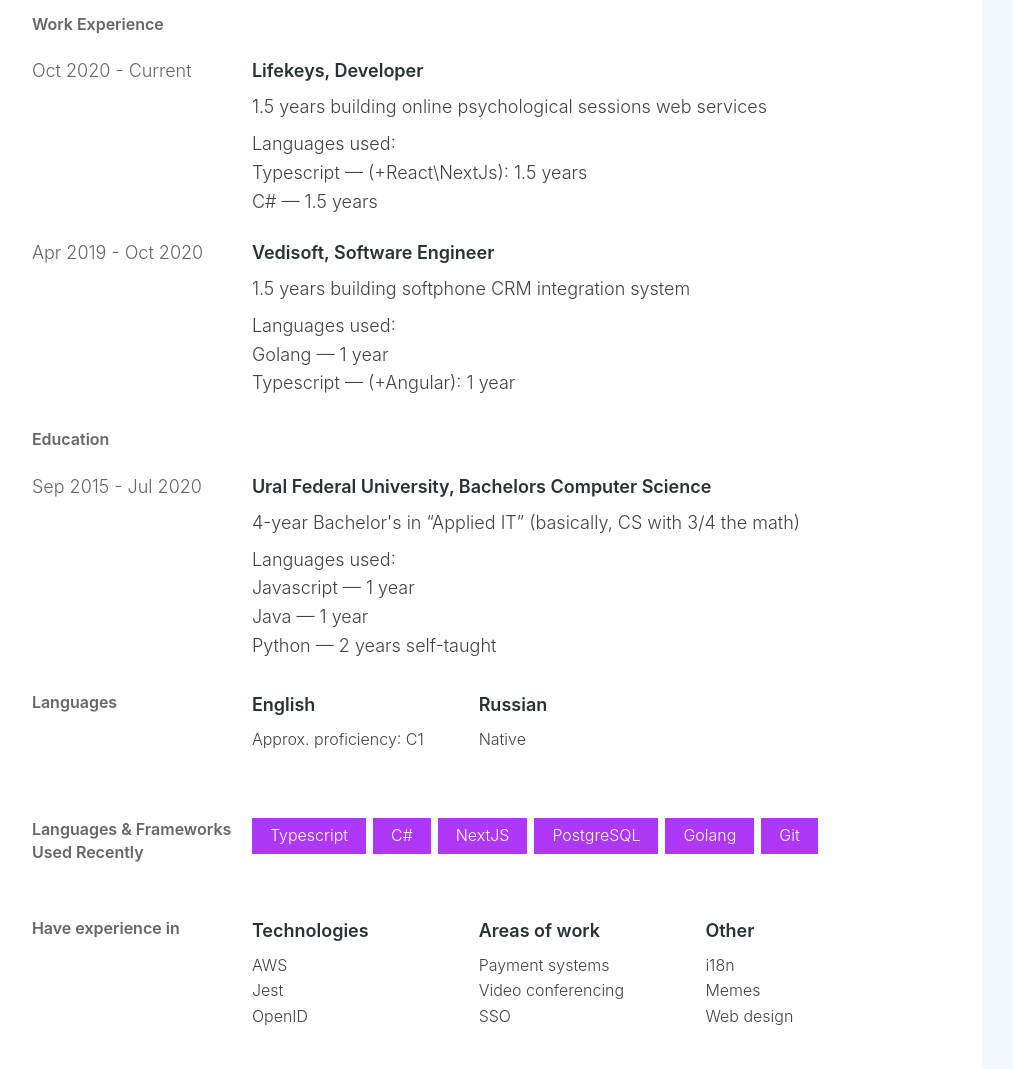
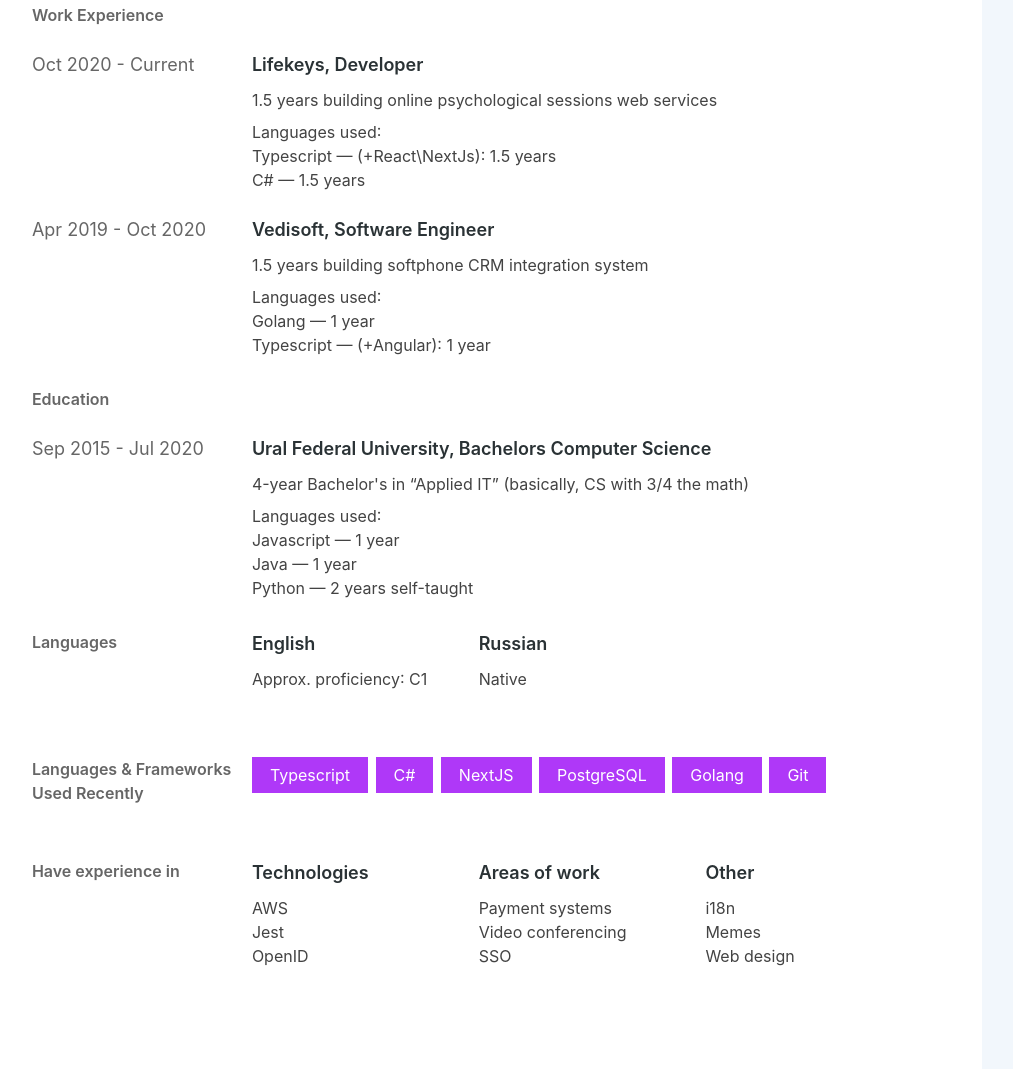
Before and after one commit to MonstraG/js-shelf, a website: page CV/CV.html in a window 1280 px wide. Shown: the part 309-1378 px from the top of the page, without its empty margins (18-1031 px from the left). Drawn offline with Linux system fonts and the light colour scheme; a web font is replaced by a local one.

Commit message:
cv cleanup pt 5

```diff
--- a/CV/CV.html
+++ b/CV/CV.html
@@ -71,6 +71,8 @@
 			html,
 			body {
 				width: 1000px;
+				max-height: calc(297 * 1000px / 210);
+				overflow: hidden;
 			}
 
 			* {
@@ -83,7 +85,7 @@
 					"Oxygen", "Ubuntu", "Cantarell", "Fira Sans", "Droid Sans", "Helvetica Neue",
 					sans-serif;
 				color: #000;
-				font-size: 14px;
+				font-size: 16px;
 				font-weight: 400;
 				line-height: 1.5;
 				background-color: #f2f7fc;
@@ -95,13 +97,22 @@
 				font-kerning: normal;
 			}
 
+			h1,
+			h2,
+			h3,
+			h4,
+			h5,
+			h6 {
+				font-weight: 600;
+			}
+
 			.paper {
-				background-color: #ffffff;
+				background-color: #fff;
 				padding: 1.9cm 1.32cm 3.67cm;
 			}
 
 			.header {
-				margin-bottom: 48px;
+				margin-bottom: 40px;
 			}
 
 			.contactWrapper {
@@ -128,11 +139,15 @@
 				padding-right: 48px;
 			}
 
-			.contactText {
-				line-height: 1.6;
-				font-weight: 300;
+			.contactDetails,
+			.subtitle,
+			.occupationDescription,
+			.miscSectionColumnText {
 				color: #434343;
-				font-size: 18px;
+			}
+
+			.contactDetails {
+				font-size: 1.125em;
 			}
 
 			.subtleLink {
@@ -147,38 +162,43 @@
 				opacity: 0.7;
 			}
 
-			.name,
-			.subtitle {
-				font-weight: 600;
-				line-height: 1.4;
-			}
-
 			.name {
-				color: #2a3235;
-				font-size: 28px;
+				font-size: 1.75em;
 				letter-spacing: 0.01em;
 				margin: 0 0 8px;
 			}
 
 			.subtitle {
 				margin: 0;
-				color: #434343;
-				font-size: 24px;
+			}
+
+			.name,
+			.subtitle {
+				line-height: 1.4;
+			}
+
+			.name,
+			.columnTitle {
+				color: #2a3235;
 			}
 
 			.occupationSection {
 				margin: 0 0 30px;
 			}
 
+			.sectionTitle,
+			.dateSpan {
+				/* same width for left column */
+				width: 220px;
+				flex-shrink: 0;
+				flex-grow: 0;
+
+				color: #666;
+			}
+
 			.sectionTitle {
-				font-weight: 600;
-				line-height: 1.4;
-				color: #666666;
-				flex-grow: 0;
-				flex-shrink: 0;
+				margin: 0 0 24px;
 				font-size: 16px;
-				margin: 0 0 24px;
-				width: 220px;
 			}
 
 			.sectionGrid {
@@ -188,30 +208,17 @@
 			}
 
 			.dateSpan {
-				line-height: 24px;
-				font-weight: 300;
-				color: #666666;
 				font-size: 18px;
-				flex-shrink: 0;
-				flex-grow: 0;
-				width: 220px;
 				padding-right: 16px;
 				display: block;
 			}
 
-			.occupationTitle {
-				font-weight: 600;
-				color: #2a3235;
-				line-height: 1.35;
+			.columnTitle {
 				font-size: 18px;
 				margin: 0 0 10px;
 			}
 
 			.occupationDescription {
-				line-height: 1.6;
-				font-weight: 300;
-				color: #434343;
-				font-size: 18px;
 				margin: 0 0 8px;
 			}
 
@@ -242,44 +249,23 @@
 				padding-right: 16px;
 			}
 
-			.miscSectionColumnTitle {
-				line-height: 1.6;
-				font-weight: 600;
-				color: #2a3235;
-				font-size: 18px;
-				margin-bottom: 7px;
+			ul.colorBoxList {
+				margin: 0;
+				list-style: none;
+				padding: 0;
 			}
 
-			.miscSectionColumnText {
-				box-sizing: border-box;
-				margin: 0;
-				min-width: 0;
-
-				line-height: 1.6;
-				font-weight: 300;
-				color: #434343;
-				font-size: 16px;
-			}
-
-			.miscSectionList {
-				box-sizing: border-box;
-				margin: 0;
-				min-width: 0;
-				list-style: none;
-				padding: 0;
-				flex-grow: 1;
-			}
-
-			.miscSectionListItem {
-				line-height: 1.6;
-				font-weight: 300;
+			.colorBoxList li {
 				display: inline-block;
 				background-color: #af38f8;
 				color: #fff;
-				padding: 5px 18px;
+				padding: 6px 18px;
 				margin-right: 3px;
 				margin-bottom: 12px;
-				font-size: 16px;
+			}
+
+			section:last-of-type > * {
+				margin-bottom: 0;
 			}
 		</style>
 	</head>
@@ -293,14 +279,14 @@
 						alt="avatar"
 					/>
 					<div class="contactDetails">
-						<div class="contactText">Yekaterinburg, Russia</div>
-						<div class="contactText">
+						<span>Yekaterinburg, Russia</span>
+						<span>
 							<a href="mailto:monstrag@gmail.com" target="_blank" class="subtleLink"
 								>monstrag@gmail.com</a
 							>
-						</div>
-						<div class="contactText">+7 (922) 164-88-48</div>
-						<div class="contactText">
+						</span>
+						<span>+7 (922) 164-88-48</span>
+						<span>
 							<a
 								href="https://linkedin.com/in/arseny-garelyshev-086275199"
 								target="_blank"
@@ -308,7 +294,7 @@
 								class="subtleLink"
 								>linkedin.com/in/arseny-garelyshev-086275199</a
 							>
-						</div>
+						</span>
 					</div>
 				</div>
 				<h1 class="name">Arseny Garelyshev, Fullstack Software Developer</h1>
@@ -324,7 +310,7 @@
 					<div class="sectionGrid">
 						<div class="dateSpan">Oct 2020 - Current</div>
 						<div>
-							<h2 class="occupationTitle">
+							<h4 class="columnTitle">
 								<a
 									href="https://lifekeyshealth.com"
 									target="_blank"
@@ -333,7 +319,7 @@
 								>
 									Lifekeys, Developer
 								</a>
-							</h2>
+							</h4>
 							<p class="occupationDescription">
 								1.5 years building online psychological sessions web services
 							</p>
@@ -347,7 +333,7 @@
 					<div class="sectionGrid">
 						<div class="dateSpan">Apr 2019 - Oct 2020</div>
 						<div>
-							<h2 class="occupationTitle">
+							<h4 class="columnTitle">
 								<a
 									href="http://vedisoft.info/"
 									target="_blank"
@@ -356,7 +342,7 @@
 								>
 									Vedisoft, Software Engineer
 								</a>
-							</h2>
+							</h4>
 
 							<p class="occupationDescription">
 								1.5 years building softphone CRM integration system
@@ -369,11 +355,11 @@
 				</section>
 
 				<section class="occupationSection">
-					<h2 class="sectionTitle">Education</h2>
+					<h3 class="sectionTitle">Education</h3>
 					<div class="sectionGrid">
 						<div class="dateSpan">Sep 2015 - Jul 2020</div>
 						<div>
-							<h2 class="occupationTitle">
+							<h4 class="columnTitle">
 								<a
 									href="https://urfu.ru/en"
 									target="_blank"
@@ -382,7 +368,7 @@
 								>
 									Ural Federal University, Bachelors Computer Science
 								</a>
-							</h2>
+							</h4>
 
 							<p class="occupationDescription">
 								4-year Bachelor&#x27;s in “Applied IT” (basically, CS with 3/4 the
@@ -397,36 +383,36 @@
 				</section>
 
 				<section class="miscSection">
-					<h2 class="sectionTitle">Languages</h2>
+					<h3 class="sectionTitle">Languages</h3>
 					<div class="miscSectionGrid">
 						<div class="miscSectionContent">
-							<div class="miscSectionColumnTitle">English</div>
+							<h4 class="columnTitle">English</h4>
 							<div class="miscSectionColumnText">Approx. proficiency: C1</div>
 						</div>
 						<div class="miscSectionContent">
-							<div class="miscSectionColumnTitle">Russian</div>
+							<h4 class="columnTitle">Russian</h4>
 							<div class="miscSectionColumnText">Native</div>
 						</div>
 					</div>
 				</section>
 
 				<section class="miscSection">
-					<h2 class="sectionTitle">Languages &amp; Frameworks Used Recently</h2>
-					<ul class="miscSectionList">
-						<li class="miscSectionListItem">Typescript</li>
-						<li class="miscSectionListItem">C#</li>
-						<li class="miscSectionListItem">NextJS</li>
-						<li class="miscSectionListItem">PostgreSQL</li>
-						<li class="miscSectionListItem">Golang</li>
-						<li class="miscSectionListItem">Git</li>
+					<h3 class="sectionTitle">Languages &amp; Frameworks Used Recently</h3>
+					<ul class="colorBoxList">
+						<li>Typescript</li>
+						<li>C#</li>
+						<li>NextJS</li>
+						<li>PostgreSQL</li>
+						<li>Golang</li>
+						<li>Git</li>
 					</ul>
 				</section>
 
 				<section class="miscSection">
-					<h2 class="sectionTitle">Have experience in</h2>
+					<h3 class="sectionTitle">Have experience in</h3>
 					<div class="miscSectionGrid">
 						<div class="miscSectionContent">
-							<div class="miscSectionColumnTitle">Technologies</div>
+							<h4 class="columnTitle">Technologies</h4>
 							<div class="miscSectionColumnText">
 								<div>AWS</div>
 								<div>Jest</div>
@@ -434,7 +420,7 @@
 							</div>
 						</div>
 						<div class="miscSectionContent">
-							<div class="miscSectionColumnTitle">Areas of work</div>
+							<h4 class="columnTitle">Areas of work</h4>
 							<div class="miscSectionColumnText">
 								<div>Payment systems</div>
 								<div>Video conferencing</div>
@@ -442,7 +428,7 @@
 							</div>
 						</div>
 						<div class="miscSectionContent">
-							<div class="miscSectionColumnTitle">Other</div>
+							<h4 class="columnTitle">Other</h4>
 							<div class="miscSectionColumnText">
 								<div>i18n</div>
 								<div>Memes</div>
```
